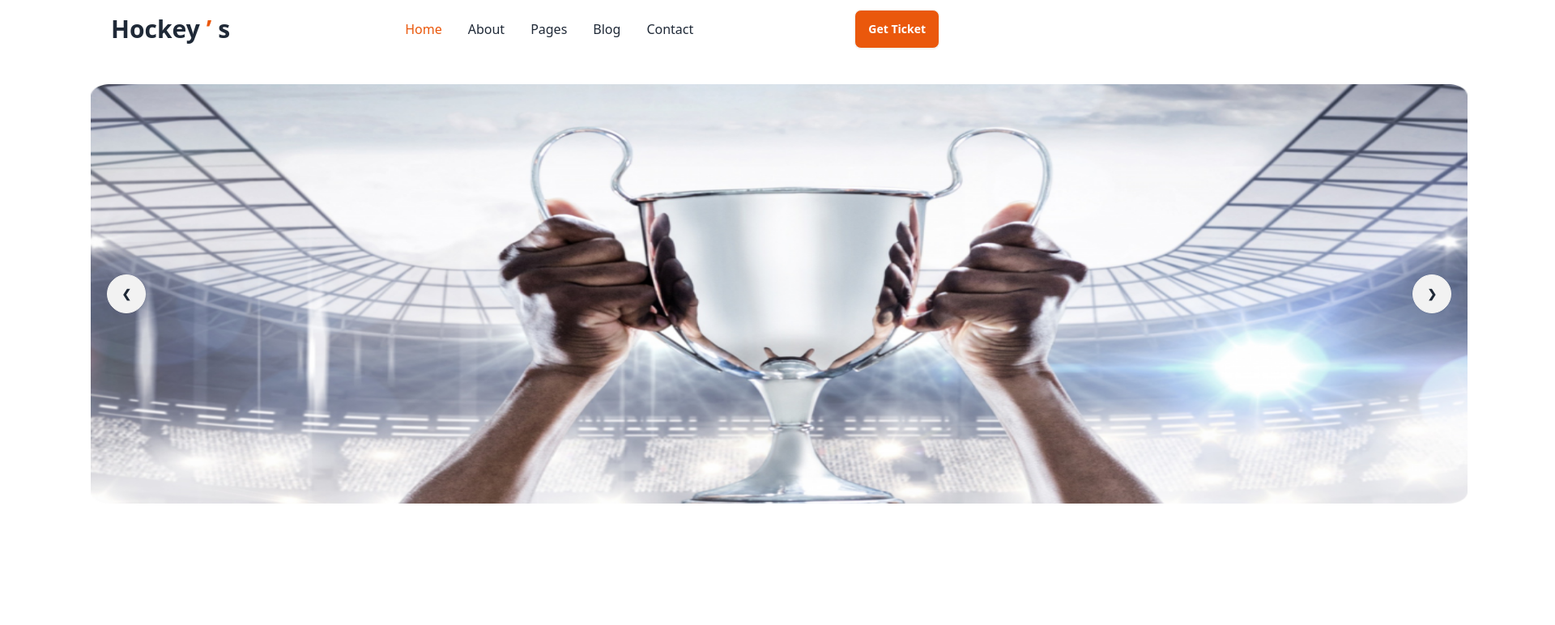
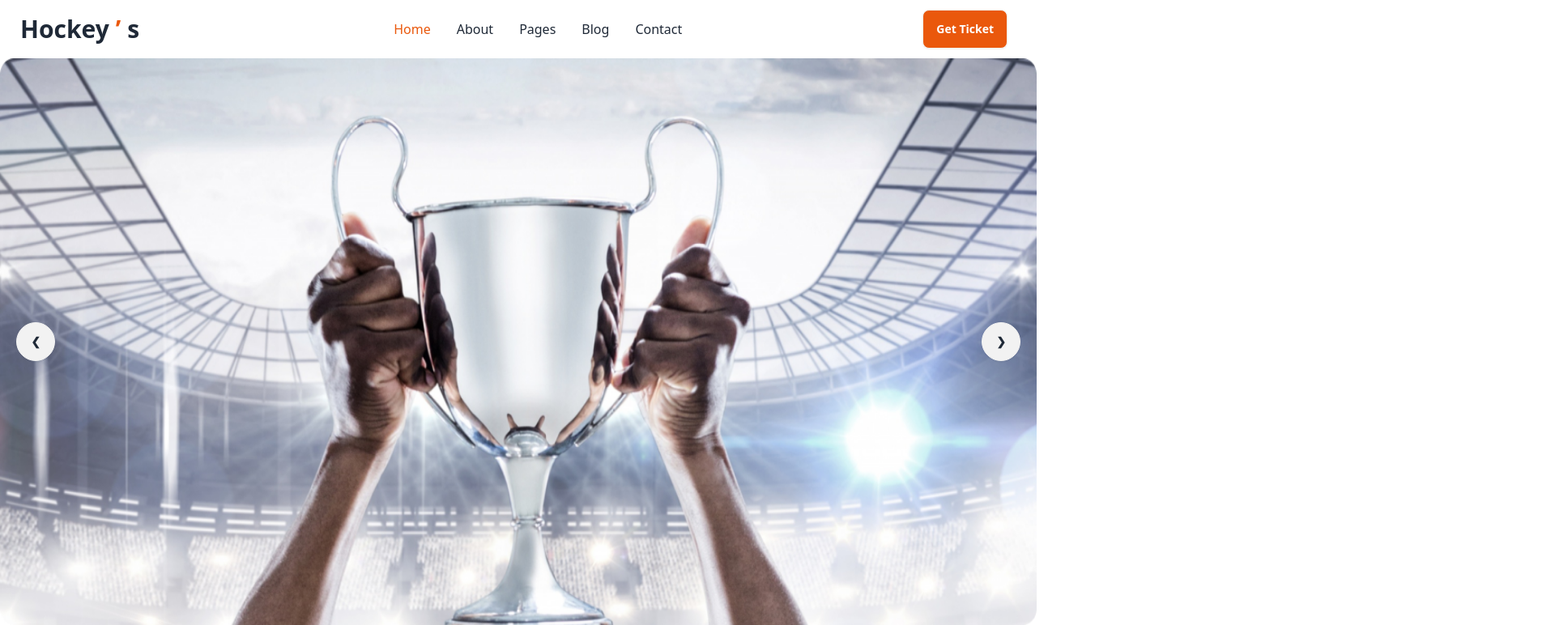
Before and after one commit to abid968/hockey-web, a plain HTML site: page index.html in a window 1280 px wide. Shown: the whole page at 81% size, 1920 px wide, since content can reach past the window. Drawn offline with nearby package versions, Linux system fonts and the light colour scheme.

Commit message:
added header section

```diff
--- a/index.html
+++ b/index.html
@@ -47,7 +47,7 @@
                   <li><a>Contact</a></li>
                 </ul>
               </div>
-              <a class="btn btn-ghost text-3xl font-extrabold mx-28">Hockey<span class="text-orange-600">’</span>s</a>
+              <a class="btn btn-ghost text-3xl font-extrabold ">Hockey<span class="text-orange-600">’</span>s</a>
             </div>
             <div class="navbar-center hidden lg:flex">
               <ul class="text-base menu menu-horizontal px-1 font-normal">
@@ -58,13 +58,13 @@
                 <li><a>Contact</a></li>
               </ul>
             </div>
-            <div class="mx-28">
-              <a class="btn bg-orange-600 text-white font-bold">Get Ticket</a>
+            <div>
+              <a class="btn bg-orange-600 text-white font-bold mr-7">Get Ticket</a>
             </div>
           </div>
         </nav>
         <!-- carousel images -->
-        <div class="carousel w-[1700px] h-[550px] pt-8 mx-28">
+        <div class="carousel w-full h-[700px]">
             <div id="slide1" class="carousel-item relative w-full">
               <img src="Images/1.png" class="w-full" />
               <div class="absolute flex justify-between transform -translate-y-1/2 left-5 right-5 top-1/2">
```
